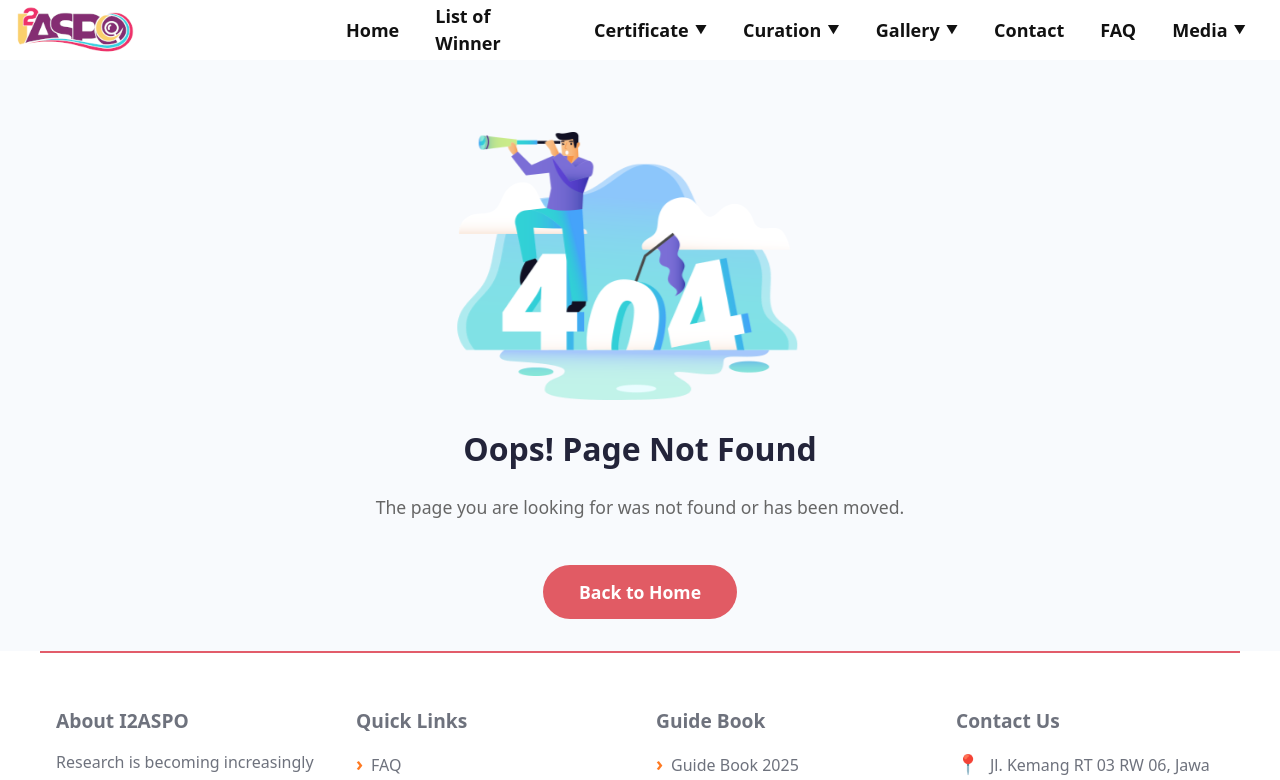
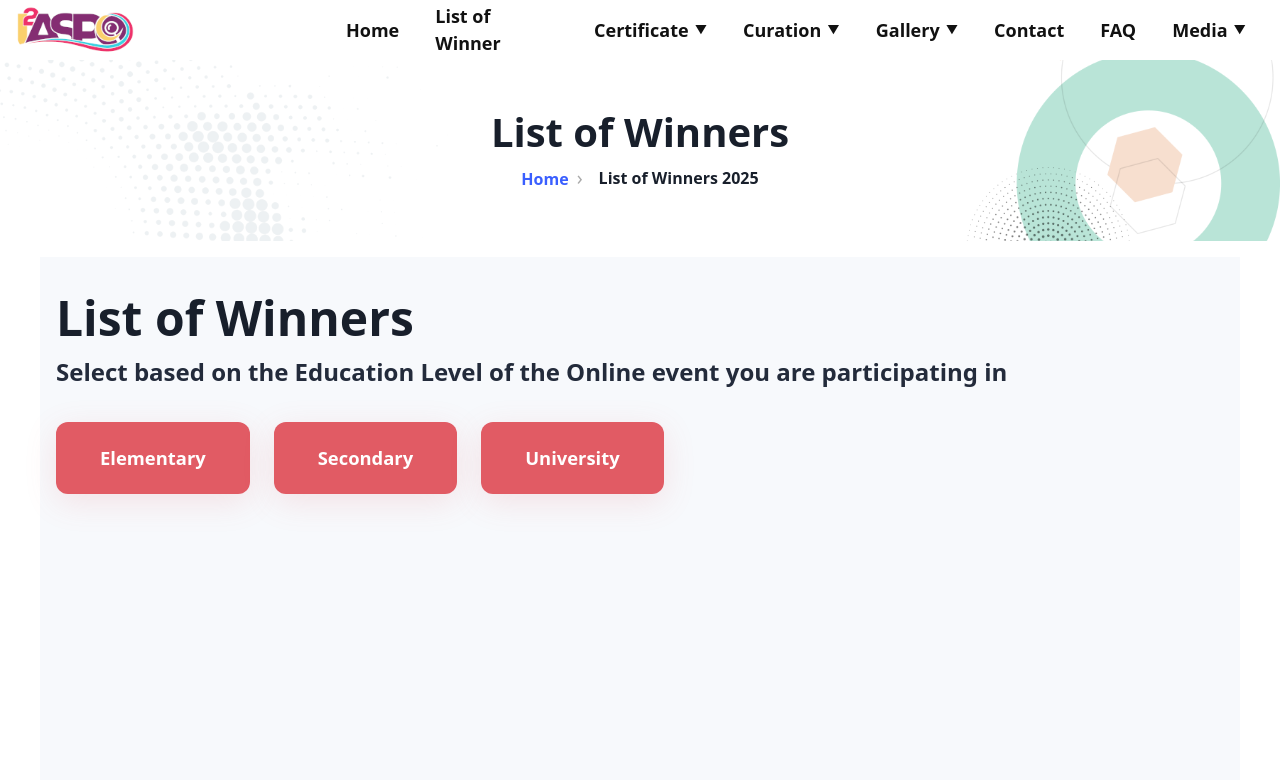
Before and after one commit to iysaofficial/i2aspo-next, a Next.js app: page /daftarpemenang/2025/jenjangonline in a window 1280 px wide. Before the commit this address had no page. Shown: the top 780 px of the page. Built offline with nearby package versions, Linux system fonts and the light colour scheme.

Commit message:
after evetn

```diff
--- a/src/components/AboutSection.js
+++ b/src/components/AboutSection.js
@@ -33,7 +33,7 @@ export default function AboutSection() {
                 that occur today.
               </p>
             </div>
-            <div className="about-desc">
+            {/* <div className="about-desc">
               <p>
                 This is the reason why IYSA collaborated with the Faculty of
                 Science and Data Analytics (FSAD) Institut Teknologi Sepuluh
@@ -43,7 +43,7 @@ export default function AboutSection() {
                 to be able to contribute to producing a product that can be used
                 by the wider community.
               </p>
-            </div>
+            </div> */}
             <Link href="/contact" legacyBehavior>
               <a className="about-btn">
                 Contact us &nbsp; →
--- a/src/components/AfterMovie.js
+++ b/src/components/AfterMovie.js
@@ -3,12 +3,12 @@ export default function AfterMovie() {
     <>
     <section className="video-section">
       <div className="video-text text-center mt-5 mb-5">
-        <h2>After Movie I2ASPO 2024</h2>
+        <h2>After Movie I2ASPO 2025</h2>
         <div className="bar"></div>
         <iframe
           width="75%"
           height="415"
-          src="https://www.youtube.com/embed/T0sBfUENVy0?si=NHEb2vnSI_zfzn7g"
+          src="https://www.youtube.com/embed/pLHbixMg0rg?si=t2SvtmllrBT8AnGB"
           title="YouTube video player"
           frameBorder="0"
           allow="accelerometer; autoplay; clipboard-write; encrypted-media; gyroscope; picture-in-picture; web-share"
--- a/src/components/Navbar.js
+++ b/src/components/Navbar.js
@@ -59,6 +59,11 @@ const menu = [
     label: "Gallery",
     submenu: [
       {
+        label: "Gallery 2025",
+        target: "_blank",
+        href: "https://drive.google.com/drive/folders/1HcKfSzW6rjnait8yS-W40lnH0BvxBRB5?usp=sharing",
+      },
+      {
         label: "Gallery 2024",
         target: "_blank",
         href: "https://drive.google.com/drive/folders/1OZAy_5LPSwutTivLjuhIVYRgO0ctFoSX?usp=sharing",
@@ -91,6 +96,11 @@ const menu = [
     label: "Media",
     submenu: [
       { label: "News from Media", href: "/news" },
+      {
+        label: "Press Release 2025",
+        target: "_blank",
+        href: "https://docs.google.com/document/d/1K3-tFGs6De3LFRwbgNFeVoOLNRJYidy-dXntTYth0Fk/edit?tab=t.0",
+      },
       {
         label: "Press Release 2024",
         target: "_blank",
@@ -128,7 +138,7 @@ export default function Navbar() {
 
   return (
     <>
-      <nav className={`navbar${scrolled ? " scrolled" : ""}`} >
+      <nav className={`navbar${scrolled ? " scrolled" : ""}`}>
         <div className="navbar-logo">
           <Image
             src="/assets/img/i2aspo-head.png"
--- /dev/null
+++ b/src/pages/daftarpemenang/2025/jenjangonline.js
@@ -0,0 +1,52 @@
+import Head from "next/head";
+import Link from "next/link";
+import Navbar from "@/components/Navbar";
+import Breadcrumb from "@/components/Breadcrumb";
+import Footer from "@/components/Footer";
+
+export default function jenjangonline() {
+  // Data kategori bisa diubah sesuai tahun
+const jenjanglist = [
+  { label: "Elementary", href: "https://drive.google.com/file/d/12gwYTD4txm5Pj1B3qZZnoxZVDjaMwZej/view?usp=sharing", target: "_blank" },
+  { label: "Secondary", href: "https://drive.google.com/file/d/141XqeN7ai0tmwyvzLSDNRFwGsh4qN4mF/view?usp=sharing", target: "_blank" },
+  { label: "University", href: "https://drive.google.com/file/d/1bKnUPH_29DrPhDG74XBPcRf1D4UDsEiS/view?usp=sharing", target: "_blank" },
+];
+
+  return (
+    <>
+      <Head>
+        <title>Education Level | I2ASPO</title>
+        <meta name="description" content="I2ASPO Category" />
+      </Head>
+      <Navbar />
+      <Breadcrumb
+        items={[{ label: "List of Winners 2025" }]}
+        title="List of Winners"
+      />
+      <section className="winner-content">
+        <h2 className="winner-subtitle">List of Winners</h2>
+        <p>Select based on the Education Level of the Online event you are participating in</p>
+        <div className="winner-year-list">
+           {jenjanglist.map((t) =>
+            t.target === "_blank" ? (
+              <a
+                key={t.label}
+                href={t.href}
+                className="winner-year-btn"
+                target="_blank"
+                rel="noopener noreferrer"
+              >
+                {t.label}
+              </a>
+            ) : (
+              <Link href={t.href} key={t.label} legacyBehavior>
+                <a className="winner-year-btn">{t.label}</a>
+              </Link>
+            )
+          )}
+        </div>
+      </section>
+      <Footer />
+    </>
+  );
+}
--- a/src/pages/daftarpemenang/daftar-pemenang.js
+++ b/src/pages/daftarpemenang/daftar-pemenang.js
@@ -5,6 +5,7 @@ import Breadcrumb from "@/components/Breadcrumb";
 import Footer from "@/components/Footer";
 
 const tahunList = [
+  { label: "2025", href: "/daftarpemenang/2025/kategori" },
   {
     label: "2024",
     href: "https://drive.google.com/drive/folders/1SYwS0pLnshmmybxV0qGWr2BXsdnmr7UA?usp=sharing",
```
Also changed, not shown: src/components/MainHero.js (+4 -4 lines), src/pages/daftarpemenang/2025/jenjangoffline.js (added, +52 -0 lines), src/pages/daftarpemenang/2025/kategori.js (added, +52 -0 lines).
